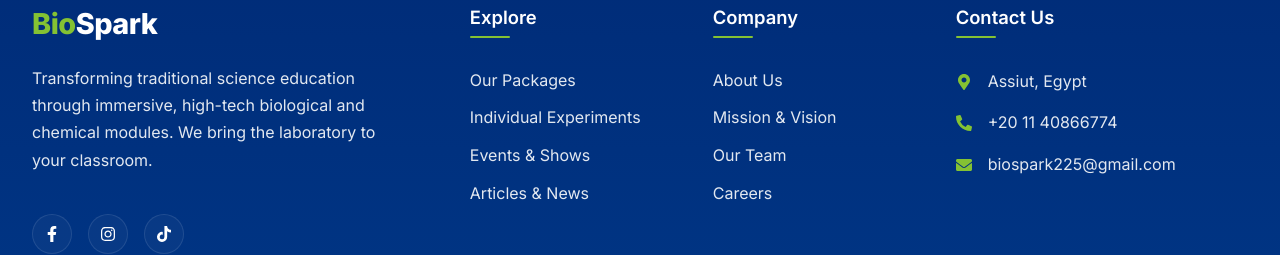
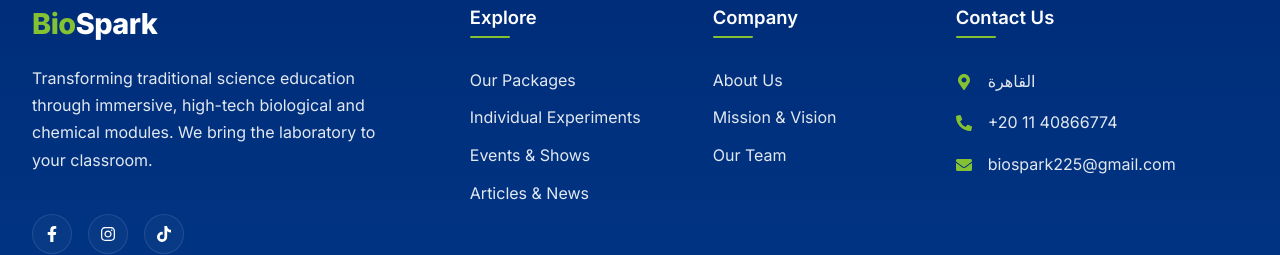
Before and after one commit to ahmed1mohammd/bio-spark, a React (Vite) app: page /articles in a window 1280 px wide. Shown: the part 3953-4208 px from the top of the page. Built offline with nearby package versions, Linux system fonts and the light colour scheme.

Commit message:
Fix Vercel 404 routing issue and update footer address to Cairo in Arabic

```diff
--- a/src/components/Footer.jsx
+++ b/src/components/Footer.jsx
@@ -10,7 +10,7 @@ export default function Footer() {
 
           {/* Column 1: Brand */}
           <div className="footer-col brand-col">
-            <Link to="/" className="footer-logo" onClick={() => window.scrollTo(0,0)}>
+            <Link to="/" className="footer-logo" onClick={() => window.scrollTo(0, 0)}>
               <span>Bio</span>Spark
             </Link>
             <p className="footer-desc">
@@ -27,10 +27,10 @@ export default function Footer() {
           <div className="footer-col">
             <h4 className="col-title">Explore</h4>
             <ul className="footer-links">
-              <li><Link to="/products" onClick={() => window.scrollTo(0,0)}>Our Packages</Link></li>
-              <li><Link to="/experiments" onClick={() => window.scrollTo(0,0)}>Individual Experiments</Link></li>
-              <li><Link to="/events" onClick={() => window.scrollTo(0,0)}>Events & Shows</Link></li>
-              <li><Link to="/articles" onClick={() => window.scrollTo(0,0)}>Articles & News</Link></li>
+              <li><Link to="/products" onClick={() => window.scrollTo(0, 0)}>Our Packages</Link></li>
+              <li><Link to="/experiments" onClick={() => window.scrollTo(0, 0)}>Individual Experiments</Link></li>
+              <li><Link to="/events" onClick={() => window.scrollTo(0, 0)}>Events & Shows</Link></li>
+              <li><Link to="/articles" onClick={() => window.scrollTo(0, 0)}>Articles & News</Link></li>
             </ul>
           </div>
 
@@ -41,7 +41,7 @@ export default function Footer() {
               <li><a href="/#about">About Us</a></li>
               <li><a href="/#mission-vision">Mission & Vision</a></li>
               <li><a href="/#board">Our Team</a></li>
-              <li><a href="#">Careers</a></li>
+
             </ul>
           </div>
 
@@ -49,7 +49,7 @@ export default function Footer() {
           <div className="footer-col">
             <h4 className="col-title">Contact Us</h4>
             <ul className="contact-info">
-              <li><FaMapMarkerAlt className="icon" /> Assiut, Egypt</li>
+              <li><FaMapMarkerAlt className="icon" /> القاهرة</li>
               <li><FaPhoneAlt className="icon" /> +20 11 40866774</li>
               <li><FaEnvelope className="icon" /> biospark225@gmail.com</li>
             </ul>
```
Also changed, not shown: vercel.json (added).
